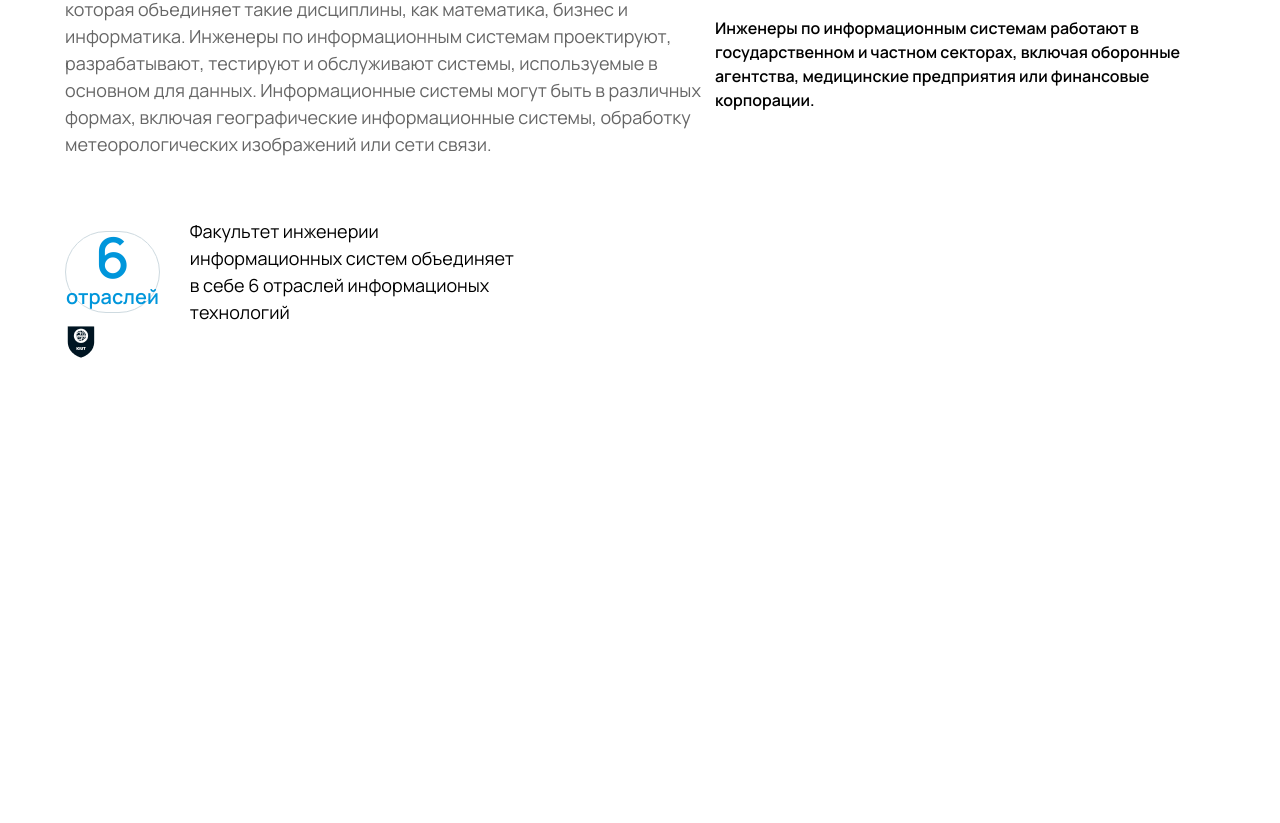
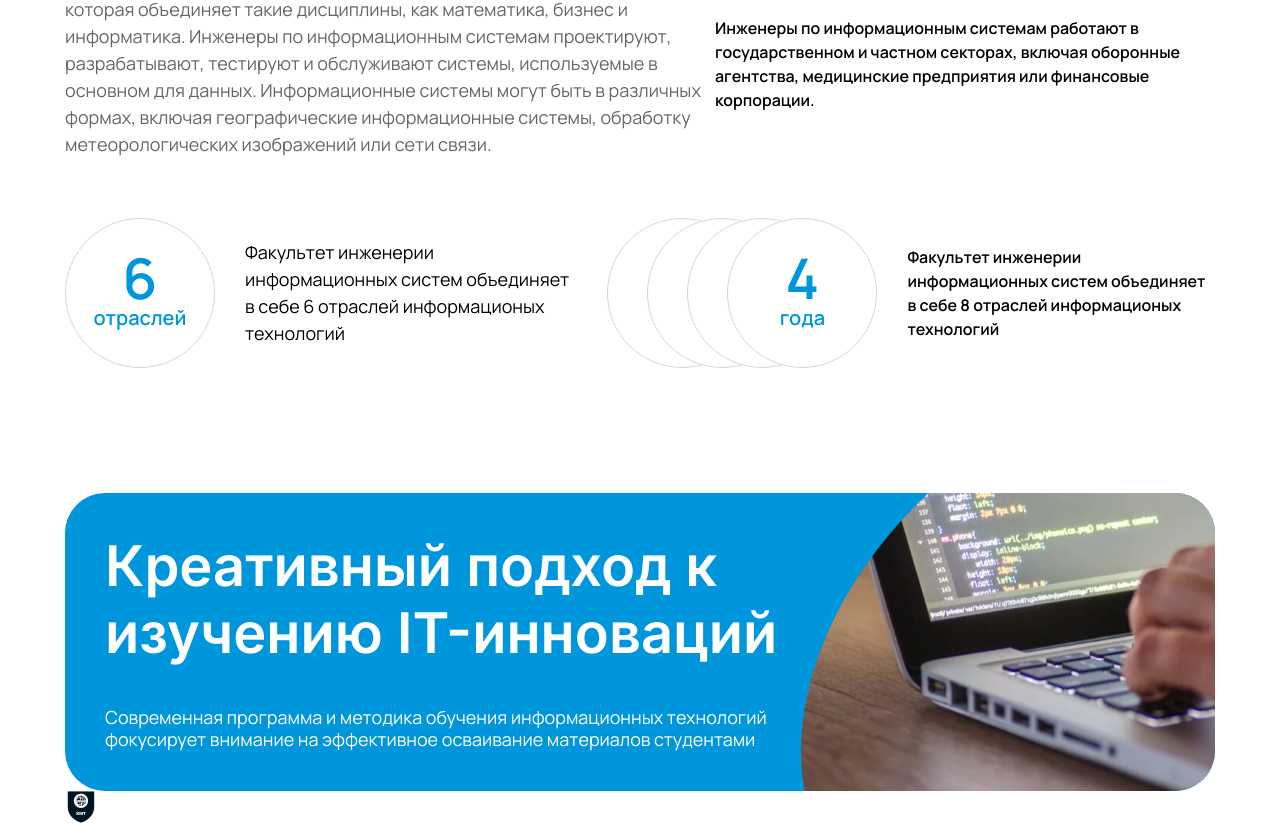
Before and after one commit to IsmailGa/kiut_ise_kafedra, a Next.js app: page / in a window 1280 px wide. Shown: the part 1005-1828 px from the top of the page. Before the commit the page ends 1363 px from the top, so only its background shows below. Built offline with nearby package versions, Linux system fonts and the light colour scheme.

Commit message:
Finished second section

```diff
--- a/app/page.tsx
+++ b/app/page.tsx
@@ -2,6 +2,7 @@ import Container from "@/components/container";
 import Image from "next/image";
 import SectionOne from "./sections/1/SectionOne";
 import SectionTwo from "./sections/2/SectionOne";
+import SectionThree from "./sections/3/SectionThree";
 
 export default function Home() {
   return (
@@ -13,6 +14,7 @@ export default function Home() {
       </div>
       <Container>
         <SectionTwo />
+        <SectionThree />
       </Container>
     </>
   );
--- a/app/sections/2/SectionOne.tsx
+++ b/app/sections/2/SectionOne.tsx
@@ -1,10 +1,15 @@
+import "./index.css";
 import React from "react";
+import { Inter } from "next/font/google";
+
+const inter = Inter({ subsets: ["latin"] });
 
 const SectionTwo = () => {
   return (
     <section className="mt-[65px] flex flex-col w-full gap-[25px]">
       <h1 className="text-[56px] font-semibold">О факультете</h1>
       <div className="flex flex-col w-full gap-[60px]">
+        {/* SECTION 1 */}
         <div className="flex justify-between items-center">
           <p className="text-[#666666] text-[18px] max-w-[640px] font-normal">
             Инженерия информационных систем - это междисциплинарная область,
@@ -21,10 +26,11 @@ const SectionTwo = () => {
             предприятия или финансовые корпорации.
           </p>
         </div>
+        {/* SECTION 2 */}
         <div className="flex items-center justify-between ">
           {/* CARD 1*/}
           <div className="flex items-center gap-[30px]">
-            <div className="flex flex-col items-center justify-center text-primary border-[#CEDAE0] border-[1px] rounded-full">
+            <div className="h-[150px] w-[150px] flex flex-col justify-center items-center text-primary border-[#CEDAE0] border-[1px] rounded-[75px]">
               <span className="text-[56px] font-semibold leading-[50px] block">
                 6
               </span>
@@ -35,7 +41,38 @@ const SectionTwo = () => {
               отраслей информационых технологий
             </p>
           </div>
+          {/* CARD 2 */}
+          <div className="flex items-center gap-[30px]">
+            {/* CIRCLES */}
+            <div className="relative w-full ">
+              <div className="absolute top-0 translate-y-[-50%] right-0 h-[150px] w-[150px] flex flex-col justify-center items-center text-primary bg-white z-[3] border-[#CEDAE0] border-[1px] rounded-[75px]">
+                <span className="text-[56px] font-semibold leading-[50px] block">
+                  4
+                </span>
+                <p className="text-[20px] font-semibold block">года</p>
+              </div>
+              <div className="absolute top-0 translate-y-[-50%] right-[40px] h-[150px] w-[150px] flex flex-col justify-center items-center text-primary bg-white z-[2] border-[#CEDAE0] border-[1px] rounded-[75px]"></div>
+              <div className="absolute top-0 translate-y-[-50%] right-[80px] h-[150px] w-[150px] flex flex-col justify-center items-center text-primary bg-white z-[1] border-[#CEDAE0] border-[1px] rounded-[75px]"></div>
+              <div className="absolute top-0 translate-y-[-50%] right-[120px] h-[150px] w-[150px] flex flex-col justify-center items-center text-primary border-[#CEDAE0] border-[1px] rounded-[75px]"></div>
+            </div>
+            <p className="text-[16px] max-w-[500px] font-semibold">
+              Факультет инженерии информационных систем объединяет в себе 8
+              отраслей информационых технологий
+            </p>
+          </div>
         </div>
+      </div>
+      {/* SECTION 3 */}
+      <div className="bg-laptop relative after:right-0 overflow-hidden bg-primary rounded-[40px] p-[40px] w-full flex flex-col gap-[40px] mt-[100px]">
+        <h1
+          className={`text-[56px] font-semibold ${inter.className} text-white max-w-[750px] leading-[120%]`}
+        >
+          Креативный подход к изучению IT-инноваций
+        </h1>
+        <p className="text-[18px] font-normal ${inter.className} text-white max-w-[750px] leading-[120%]">
+          Современная программа и методика обучения информационных технологий
+          фокусирует внимание на эффективное осваивание материалов студентами
+        </p>
       </div>
     </section>
   );
--- /dev/null
+++ b/app/sections/2/index.css
@@ -0,0 +1,10 @@
+.bg-laptop::after{
+    content: " ";
+    position: absolute;
+    width: 100%;
+    height: 100%;
+    background: url("../../../public/assets/ellipse_laptop.png");
+    background-repeat: no-repeat;
+    right: -64%;
+    top: 0;
+}
--- /dev/null
+++ b/app/sections/3/SectionThree.tsx
@@ -0,0 +1,11 @@
+import React from 'react'
+
+const SectionThree = () => {
+  return (
+    <section id='3'>
+
+    </section>
+  )
+}
+
+export default SectionThree
```
Also changed, not shown: public/assets/ellipse_laptop.png (added).
